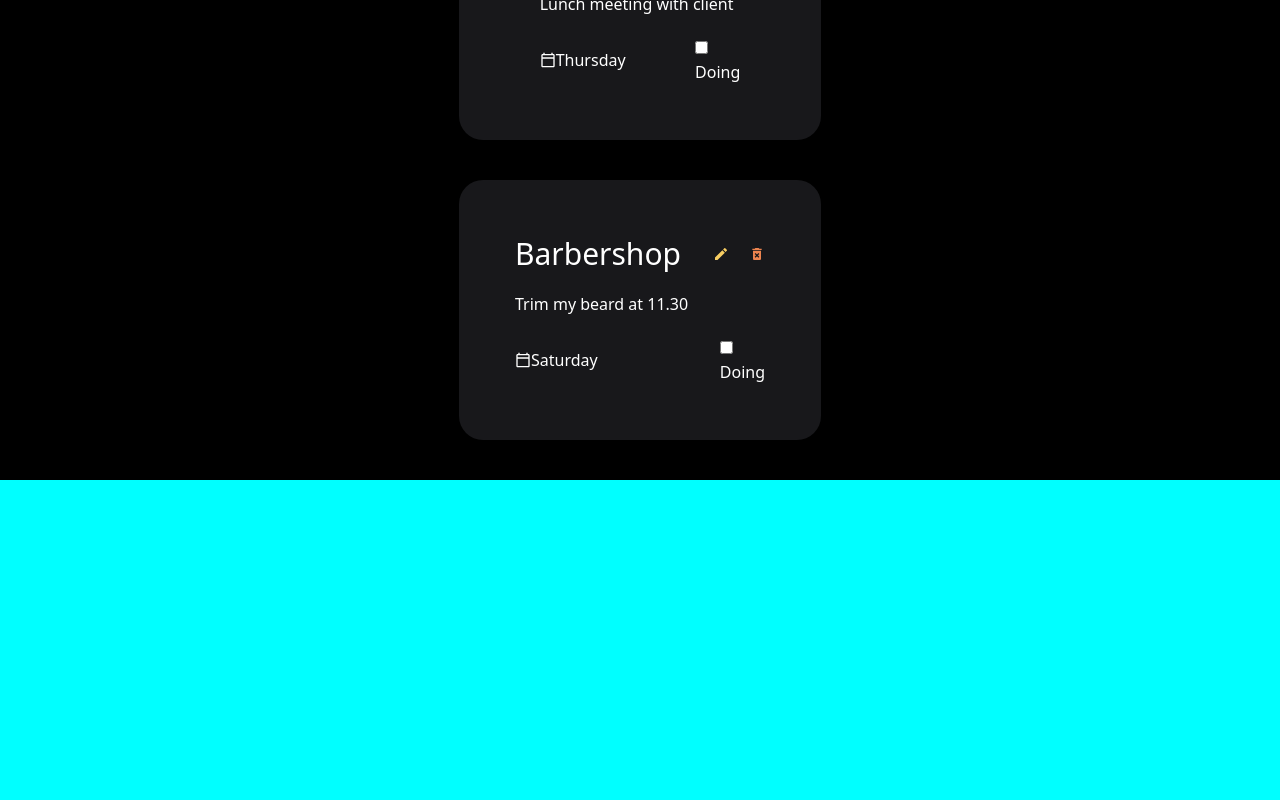
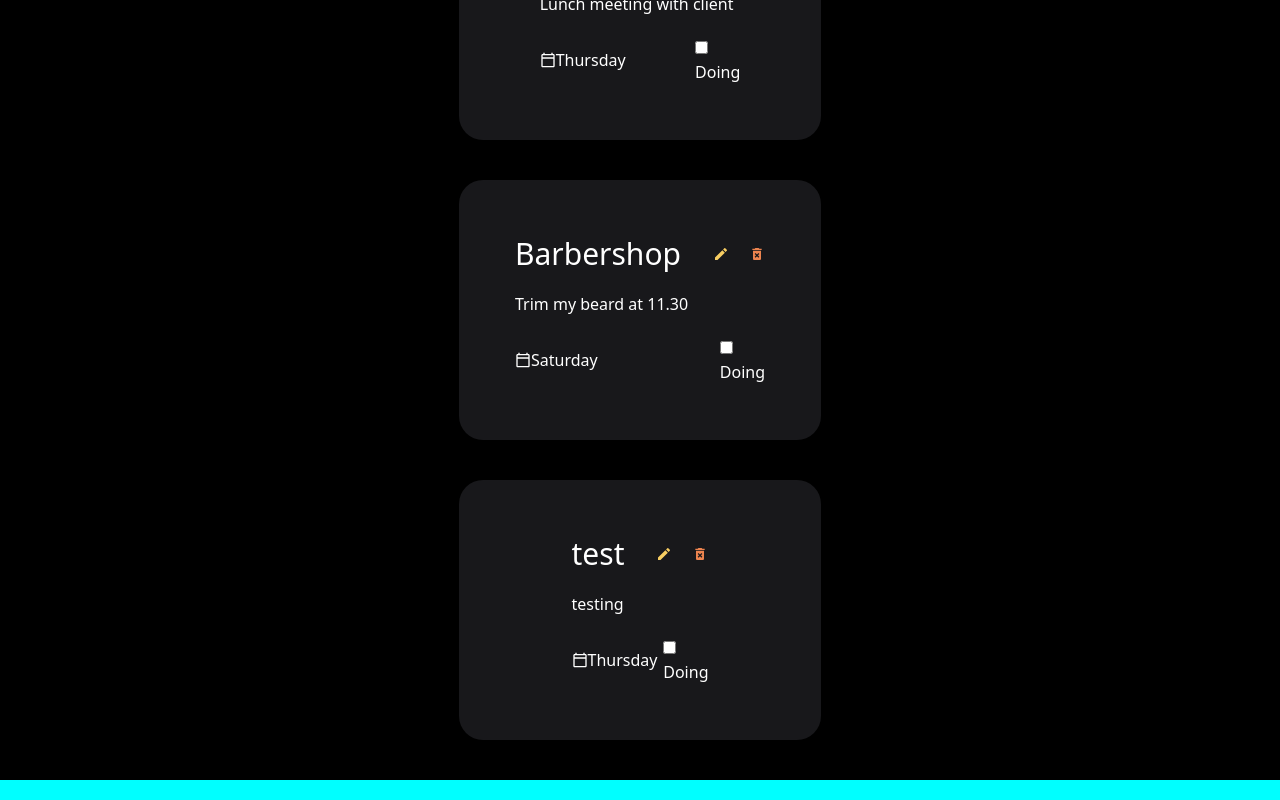
Before and after one commit to AlenMiftar/Todo-App, a React (Vite) app: page / in a window 1280 px wide. Shown: the part 1008-1808 px from the top of the page. Before the commit the page ends 1508 px from the top, so only its background shows below. Built offline with nearby package versions, Linux system fonts and the light colour scheme; data requests are answered from the project's data file.

Commit message:
installed json-server & concurrently. created db.json file and added fetch to it

```diff
--- /dev/null
+++ b/db.json
@@ -0,0 +1,32 @@
+{
+  "todos": [
+    {
+      "id": 1,
+      "title": "Laundry",
+      "task": "Do the laundry at 14.00",
+      "day": "Wednesday",
+      "done": false
+    },
+    {
+      "id": 2,
+      "title": "Meeting",
+      "task": "Lunch meeting with client",
+      "day": "Thursday",
+      "done": false
+    },
+    {
+      "id": 3,
+      "title": "Barbershop",
+      "task": "Trim my beard at 11.30",
+      "day": "Saturday",
+      "done": false
+    },
+    {
+      "id": 4,
+      "title": "test",
+      "task": "testing",
+      "day": "Thursday",
+      "done": false
+    }
+  ]
+}
--- a/src/components/Home.jsx
+++ b/src/components/Home.jsx
@@ -1,11 +1,22 @@
-import { useState } from "react";
+import { useState, useEffect } from "react";
 import { v4 as uuidv4 } from "uuid";
 import List from "./List";
 import todoData from "../data/Todo.jsx";
 import Form from "./Form.jsx";
 
 const Home = () => {
-  const [todo, setTodo] = useState(todoData);
+  const [todo, setTodo] = useState([]);
+
+  useEffect(() => {
+    fetchTodos();
+  }, []);
+
+  const fetchTodos = async () => {
+    const response = await fetch("http://localhost:6001/todos");
+    const data = await response.json();
+
+    setTodo(data);
+  };
 
   const addTodo = (newTodo) => {
     newTodo.id = uuidv4();
@@ -13,7 +24,7 @@ const Home = () => {
   };
 
   const deleteTodo = (id) => {
-    if (window.confirm("Are you sure you want to delete the TodDo?")) {
+    if (window.confirm("Are you sure you want to delete the ToDo?")) {
       setTodo(todo.filter((item) => item.id !== id));
     }
   };
```
Also changed, not shown: package.json (+7 -3 lines), 1 other file (tests, documents, lock files or other folders).
